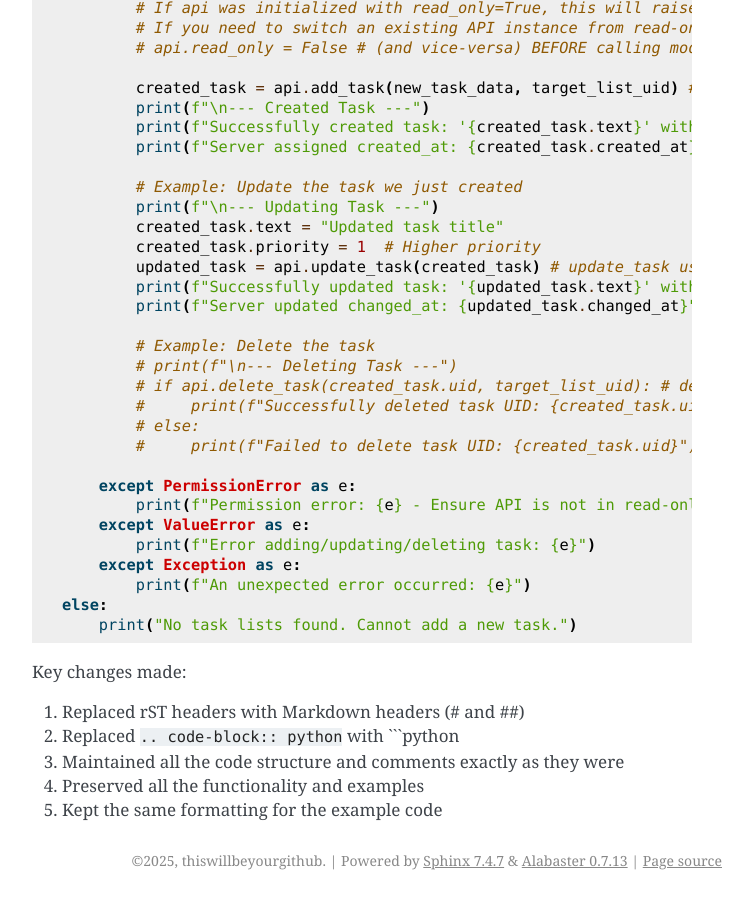
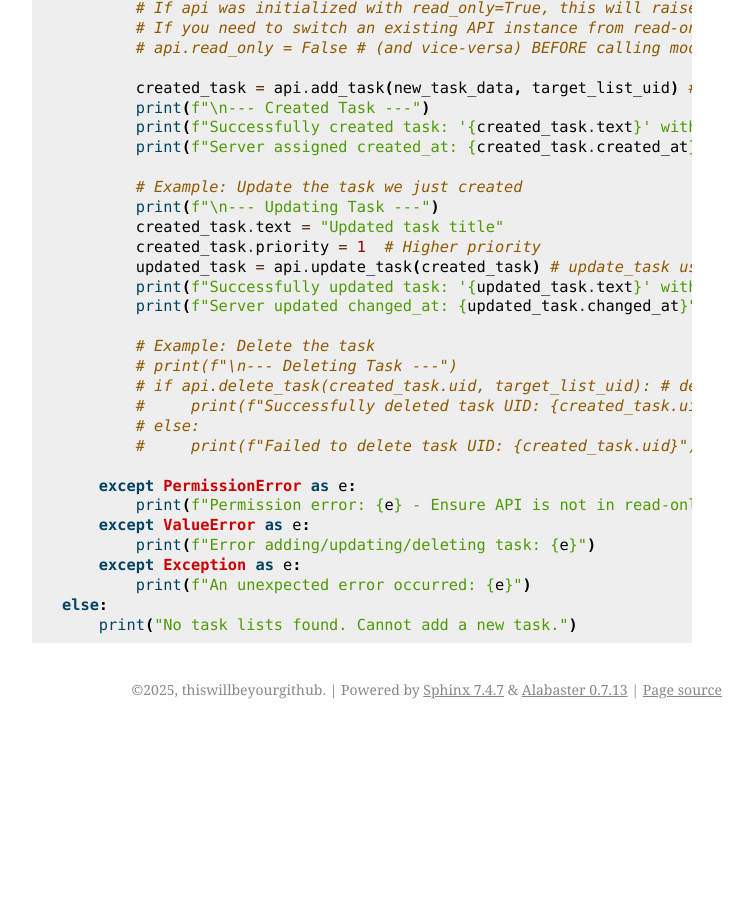
Before and after one commit to thiswillbeyourgithub/Caldav-Tasks-API, a Sphinx documentation site: the page built from docs/source/the_examples.md, in a window 1280 px wide and 900 px high, scrolled down 1439 px. Shown: the whole window, without its empty margins (388-1141 px from the left). Built offline with Sphinx 7.4.7, drawn with Linux system fonts in a browser that asks for light colours; after the commit the page ends 2168 px from its top, so only the background shows below that.

Commit message:
remove sentence leftover from llm
Signed-off-by: thiswillbeyourgithub <26625900+thiswillbeyourgithub@users.noreply.github.com>

````diff
--- a/docs/source/the_examples.md
+++ b/docs/source/the_examples.md
@@ -98,11 +98,3 @@ if api.task_lists:
         print(f"An unexpected error occurred: {e}")
 else:
     print("No task lists found. Cannot add a new task.")
-```
-
-Key changes made:
-1. Replaced rST headers with Markdown headers (# and ##)
-2. Replaced `.. code-block:: python` with ```python
-3. Maintained all the code structure and comments exactly as they were
-4. Preserved all the functionality and examples
-5. Kept the same formatting for the example code
````
